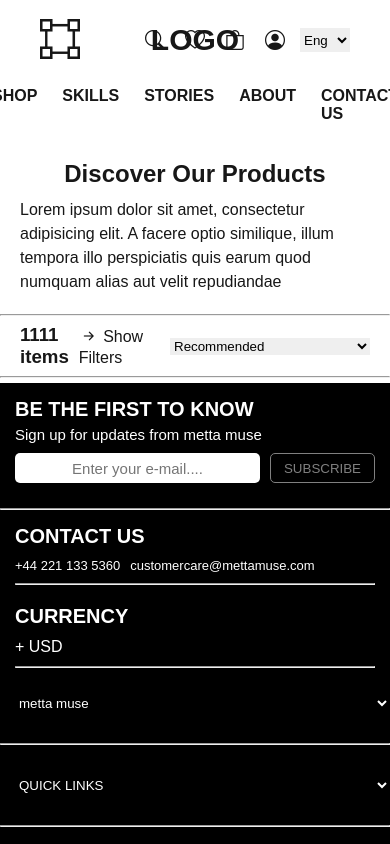
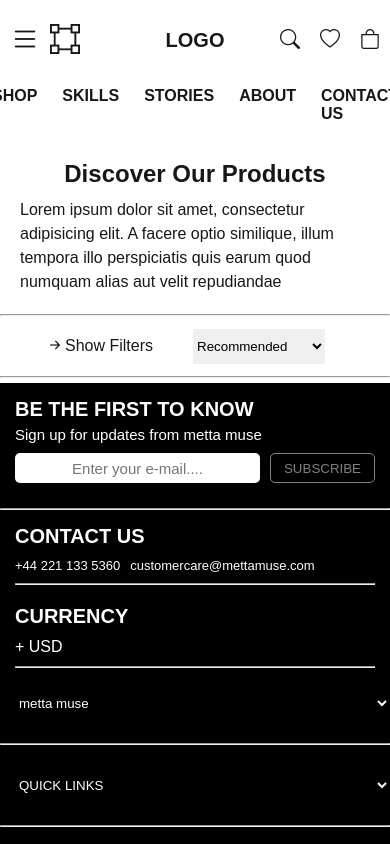
Before and after one commit to jaijai02/Appscrip-task-Jayasimman, a Next.js app: page / in a window 390 px wide. Shown: the top 844 px of the page. Built offline with nearby package versions, Linux system fonts and the light colour scheme; no server answers.

Commit message:
responsive changes header

```diff
--- a/src/app/page.js
+++ b/src/app/page.js
@@ -6,11 +6,13 @@ import TopFilter from "@/components/TopFilter";
 import { useState } from "react";
 
 export default function Home() {
+
   const [showFilter,setShowFilter]=useState(false)
+
   return (
    <>
     <PageInfo/>
-    <TopFilter showFilter={showFilter} setShowFilter={setShowFilter}/>
+    <TopFilter showFilter={showFilter} setShowFilter={setShowFilter} />
 
     <div style={{display:'flex'}}>
       {showFilter && <div style={{width:'350px'}}><Filter/></div>}
--- a/src/components/Filter.jsx
+++ b/src/components/Filter.jsx
@@ -17,12 +17,8 @@ function Filter() {
   ];
 
   return (
-    <div
-      style={{
-        width: "300px",
-        border: "1px solid #ddd",
-        marginTop:'20px'
-      }}
+    <div className={Styles.filter}
+
     >
       {filters.map((filter, index) => (
         <div
@@ -48,7 +44,6 @@ function Filter() {
             ></i>
           </div>
 
-          {/* Show options if open */}
           {open === index && (
             <div style={{ marginTop: "8px", marginLeft: "10px" }}>
               {filter.options.map((opt) => (
--- a/src/components/Filter.module.css
+++ b/src/components/Filter.module.css
@@ -0,0 +1,11 @@
+.filter{
+    width: 300px;
+    border: 1px solid black;
+    margin-top: 20px;
+
+}
+@media (max-width:768px){
+    .filter{
+        width: 200px;
+    }
+}
--- a/src/components/Header.jsx
+++ b/src/components/Header.jsx
@@ -1,22 +1,33 @@
-import Styles from './Header.module.css'
-import '../app/globals.css'
- function Header(){
-    return(
+import Styles from "./Header.module.css";
+import "../app/globals.css";
+function Header() {
+  return (
     <header className={Styles.header}>
-        <div className={Styles.logo}><i className="bi bi-bounding-box"></i></div>
+      <div className={Styles.logo}>
+        <i className="bi bi-list menu-icon"></i>
+        <i className="bi bi-bounding-box"></i>
+      </div>
       <div className={Styles.brandname}>LOGO</div>
       <div className={Styles.headsections}>
         <ul className={Styles.headlist}>
-                <li><i className="bi bi-search icon"></i></li>
-                <li><i className="bi bi-heart icon"></i></li>
-                <li><i className="bi bi-bag icon"></i></li>
-                <li><i className="bi bi-person-circle icon"></i></li>
+          <li>
+            <i className="bi bi-search icon"></i>
+          </li>
+          <li>
+            <i className="bi bi-heart icon"></i>
+          </li>
+          <li>
+            <i className="bi bi-bag icon"></i>
+          </li>
+          <li>
+            <i className="bi bi-person-circle icon"></i>
+          </li>
         </ul>
         <select name="language" id="" className={Styles.language}>
           <option value="">Eng</option>
         </select>
       </div>
     </header>
-    )
+  );
 }
-export default Header
+export default Header;
--- a/src/components/Header.module.css
+++ b/src/components/Header.module.css
@@ -10,6 +10,9 @@
   font-size: 40px;
   position: relative;
   left: 40px;
+  display: flex;
+  align-items: center;
+  gap: 10px;
 }
 .brandname {
   font-weight: bolder;
@@ -24,6 +27,8 @@
   flex-direction: row;
   gap: 20px;
   font-size: 20px;
+  margin: 0;
+  padding: 0;
 }
 .headlist li{
   cursor: pointer;
@@ -33,8 +38,54 @@
   gap: 15px;
   position: relative;
   right: 40px;
+  align-items: center;
 }
 .language {
   border: none;
   width: 50px;
 }
+
+@media (max-width: 768px) {
+  .header {
+    justify-content: space-between;
+    padding: 0 10px;
+  }
+
+  /* Left: hamburger + logo */
+  .logo {
+    left: 0;
+    font-size: 30px;
+  }
+
+  .menu-icon {
+    display: block; /* show hamburger icon */
+    font-size: 22px;
+    cursor: pointer;
+  }
+
+  /* Center: brand name */
+  .brandname {
+    font-size: 20px;
+    position: absolute;
+    left: 50%;
+    transform: translateX(-50%);
+  }
+
+  /* Right: icons */
+  .headsections {
+    right: 0;
+    gap: 12px;
+  }
+
+  .headlist {
+    gap: 20px;
+    font-size: 18px;
+  }
+   .headlist li:last-child {
+    display: none;
+  }
+
+  .language {
+    display: none;
+  }
+}
--- a/src/components/Navbar.module.css
+++ b/src/components/Navbar.module.css
@@ -17,3 +17,9 @@
 .navlist li{
     cursor: pointer;
 }
+
+@media (max-width:768px){
+    .navlist {
+        padding: 30px;
+    }
+}
--- a/src/components/PageInfo.module.css
+++ b/src/components/PageInfo.module.css
@@ -30,6 +30,5 @@
   }
   .Pageinfodiv p{
     padding: 10px;
-    /* line-height: 1; */
   }
 }
--- a/src/components/TopFilter.jsx
+++ b/src/components/TopFilter.jsx
@@ -1,5 +1,6 @@
-"use client"
+"use client";
 import { useState } from "react";
+import Styles from "./TopFilter.module.css";
 
 function TopFilter({ showFilter, setShowFilter }) {
 
@@ -7,28 +8,27 @@ function TopFilter({ showFilter, setShowFilter }) {
 
   return (
     <>
-      <hr/>
-      <div style={{height:'60px',width:'100%',display:'flex',justifyContent:'space-between',alignItems:'center'}}>
-
-        <div style={{display:'flex',justifyContent:'space-between',height:'100%',width:'300px',alignItems:'center',padding:'20px'}}>
+      <hr />
+      <div className={Styles.topfilter}>
+        <div className={Styles.topleftfilter}>
           <h3>1111 items</h3>
-           <p style={{cursor:'pointer'}} onClick={() => setShowFilter(!showFilter)}>
-            <i className={`bi bi-arrow-${showFilter ? "left" : "right"}-short icon`}></i> {showFilter ? "Hide Filters" : "Show Filters"}
+          <p onClick={() => setShowFilter(!showFilter)}>
+            <i
+              className={`bi bi-arrow-${
+                showFilter ? "left" : "right"
+              }-short icon`}
+            ></i>{" "}
+            {showFilter ? "Hide Filters" : "Show Filters"}
           </p>
         </div>
 
-        <div >
+        <div className={Styles.toprightfilter}>
           <select
             name=""
             value={selected}
             id=""
             style={{
-            minWidth: "200px",
-            marginRight: "20px",
-            border: "none",
-            outline:'none',
-            cursor:'pointer',
-            fontWeight: selected ? "bold" : "normal"
+              fontWeight: selected ? "bold" : "normal",
             }}
             onChange={(e) => setSelected(e.target.value)}
           >
@@ -38,10 +38,9 @@ function TopFilter({ showFilter, setShowFilter }) {
             <option value="Price : High to Low">Price : High to Low</option>
             <option value="Price : Low to High">Price : Low to High</option>
           </select>
-
         </div>
       </div>
-      <hr/>
+      <hr />
     </>
   );
 }
--- /dev/null
+++ b/src/components/TopFilter.module.css
@@ -0,0 +1,68 @@
+.topfilter {
+  height: 60px;
+  width: 100%;
+  display: flex;
+  flex-wrap: wrap;
+  justify-content: space-between;
+  align-items: center;
+}
+.topleftfilter {
+  display: flex;
+  justify-content: space-between;
+  height: 100%;
+  width: 300px;
+  align-items: center;
+  padding: 20px;
+}
+
+.topleftfilter p {
+  cursor: pointer;
+}
+
+.toprightfilter select {
+  min-width: 200px;
+  margin-right: 20px;
+  border: none;
+  outline: none;
+  cursor: pointer;
+  align-items: center;
+}
+
+@media (max-width: 768px) {
+  .topfilter {
+    flex-direction: row;
+    justify-content: center;
+    align-items: center;
+    gap: 40px;
+  }
+  .topleftfilter {
+    width: auto;
+    padding: 0;
+    display: flex;
+    align-items: center;
+    justify-content: center;
+  }
+  .topleftfilter p {
+    height: 100%;
+    width: 100%;
+    display: flex;
+    align-items: center;
+    justify-content: center;
+  }
+  .toprightfilter{
+     display: flex;
+    align-items: center;
+    justify-content: center;
+    width: auto;
+  }
+
+
+  .toprightfilter select {
+  min-width: 120px;
+  height: 35px;
+
+  }
+  .topleftfilter h3 {
+    display: none;
+  }
+}
```
Lines whose indentation alone changed are shown as unchanged.
